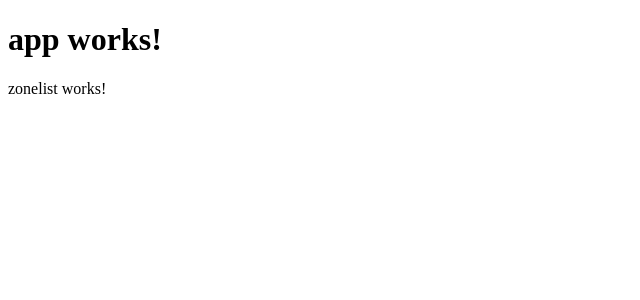
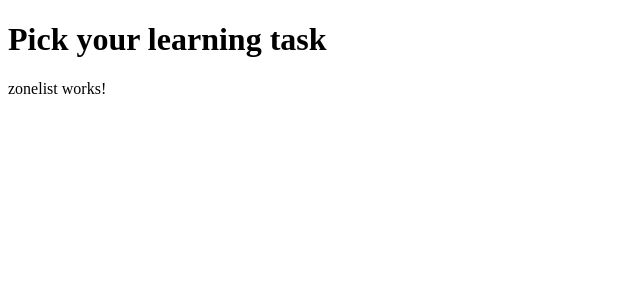
Before and after one commit to liberaldart/Time-Is-Money, an Angular app: page /dashboard in a window 1280 px wide. Shown: the top 300 px of the page, without its empty margins (0-640 px from the left). Built offline with nearby package versions, Linux system fonts and the light colour scheme.

Commit message:
routing configuration cleaned

```diff
--- a/src/app/app-routing.module.ts
+++ b/src/app/app-routing.module.ts
@@ -5,7 +5,8 @@ import { ZonelistComponent } from './zonelist/zonelist.component';
 const routes: Routes = [
   {
     path: '',
-    component: ZonelistComponent
+    redirectTo: '/dashboard',
+    pathMatch: 'full'
   },
   {
     path: 'dashboard',
--- a/src/app/app.component.ts
+++ b/src/app/app.component.ts
@@ -6,5 +6,5 @@ import { Component } from '@angular/core';
   styleUrls: ['./app.component.css']
 })
 export class AppComponent {
-  title = 'app works!';
+  title = 'Pick your learning task';
 }
```
